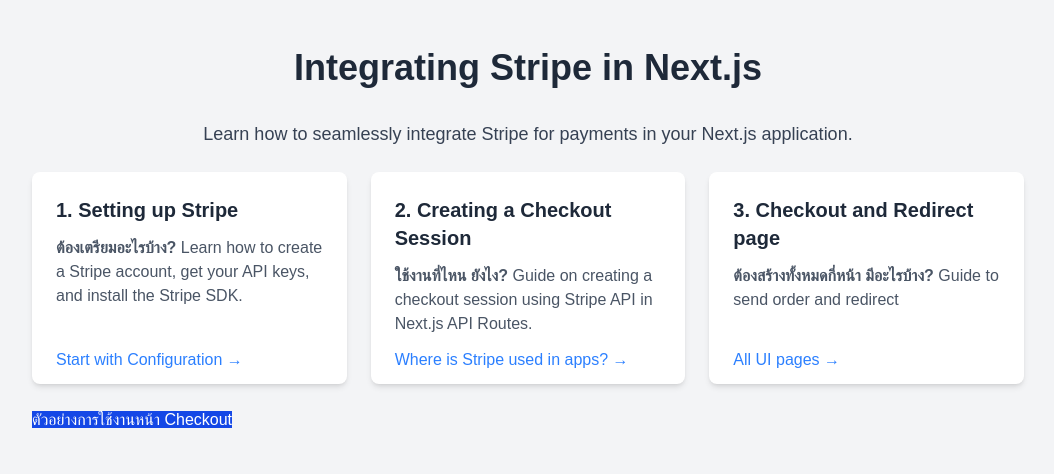
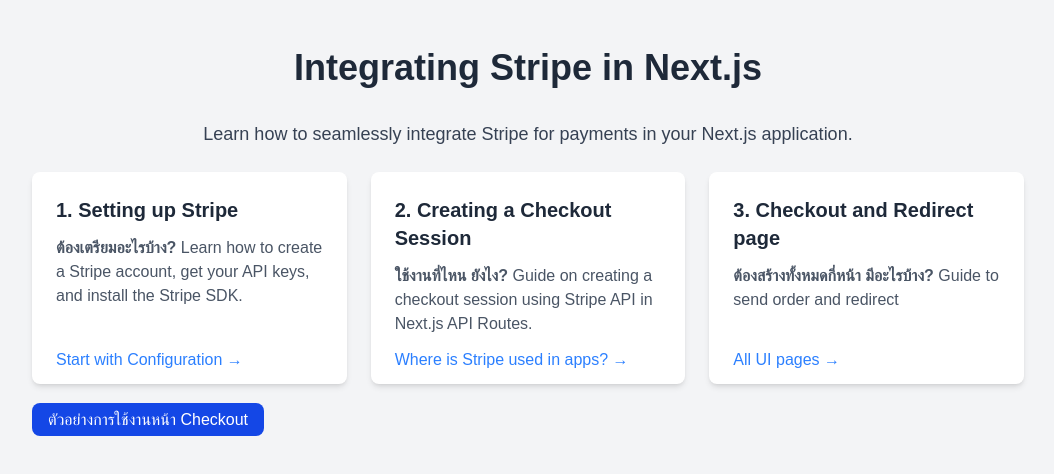
Before and after one commit to kanokpit-yowaratch/stripe-demo, a Next.js app: page / in a window 1280 px wide. Shown: the top 474 px of the page, without its empty margins (112-1166 px from the left). Built offline with nearby package versions, Linux system fonts and the light colour scheme.

Commit message:
fix: enhance link style

```diff
--- a/src/app/page.tsx
+++ b/src/app/page.tsx
@@ -52,7 +52,7 @@
 						</div>
 					</div>
 
-					<Link href={`/checkout`} className="bg-blue-700 text-white hover:bg-blue-800">
+					<Link href={`/checkout`} className="py-2 px-4 rounded-lg bg-blue-700 text-white hover:bg-blue-800">
 						ตัวอย่างการใช้งานหน้า Checkout
 					</Link>
 				</div>
```
